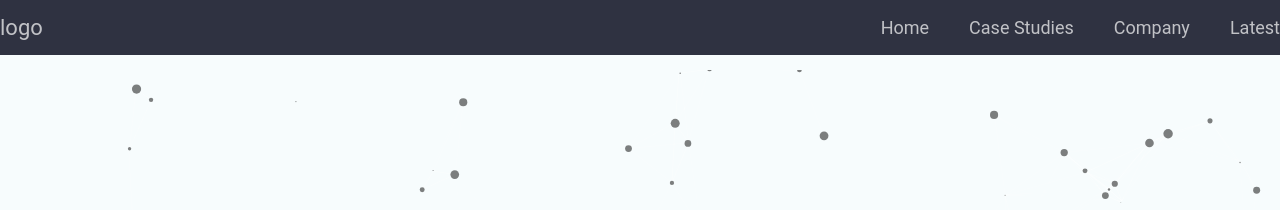
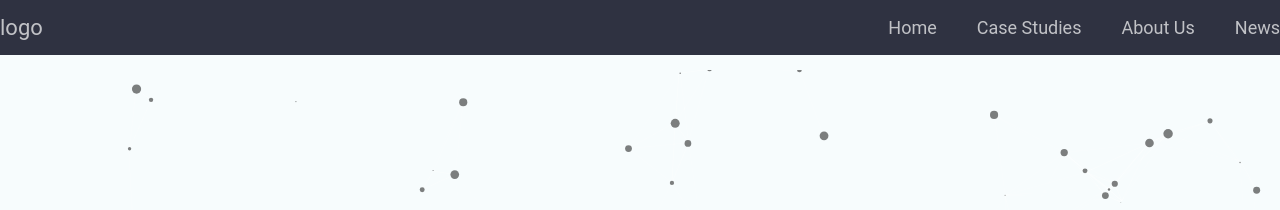
Before and after one commit to gastonche/aionics.org, a Jekyll site: the page built from index.html, in a window 1280 px wide and 900 px high. Shown: the top 210 px of the window. Built offline with Jekyll 4.4.1, drawn with Linux system fonts in a browser that asks for light colours; nearby versions of some CDN libraries; library files that are not in the unit come from our copies.

Commit message:
refactor: header menu items, footer copyright

```diff
--- a/_includes/footer.html
+++ b/_includes/footer.html
@@ -3,7 +3,7 @@
         <div class="footer-content">
             <div class="copy">
                 <span>© 2020</span>
-                <span><a href="index.html">AIONICS</a></span>
+                <span><a href="index.html">Aionics, Inc.</a></span>
             </div>
             <div class="social-links">
                 <i class="fab fa-twitter-square"></i>
--- a/_includes/header.html
+++ b/_includes/header.html
@@ -14,10 +14,10 @@
                     <a href="#" class="nav-links">Case Studies</a>
                 </li>
                 <li>
-                    <a href="#" class="nav-links">Company</a>
+                    <a href="#" class="nav-links">About Us</a>
                 </li>
                 <li>
-                    <a href="#" class="nav-links">Latest</a>
+                    <a href="#" class="nav-links">News</a>
                 </li>
             </ul>
         </nav>
```
